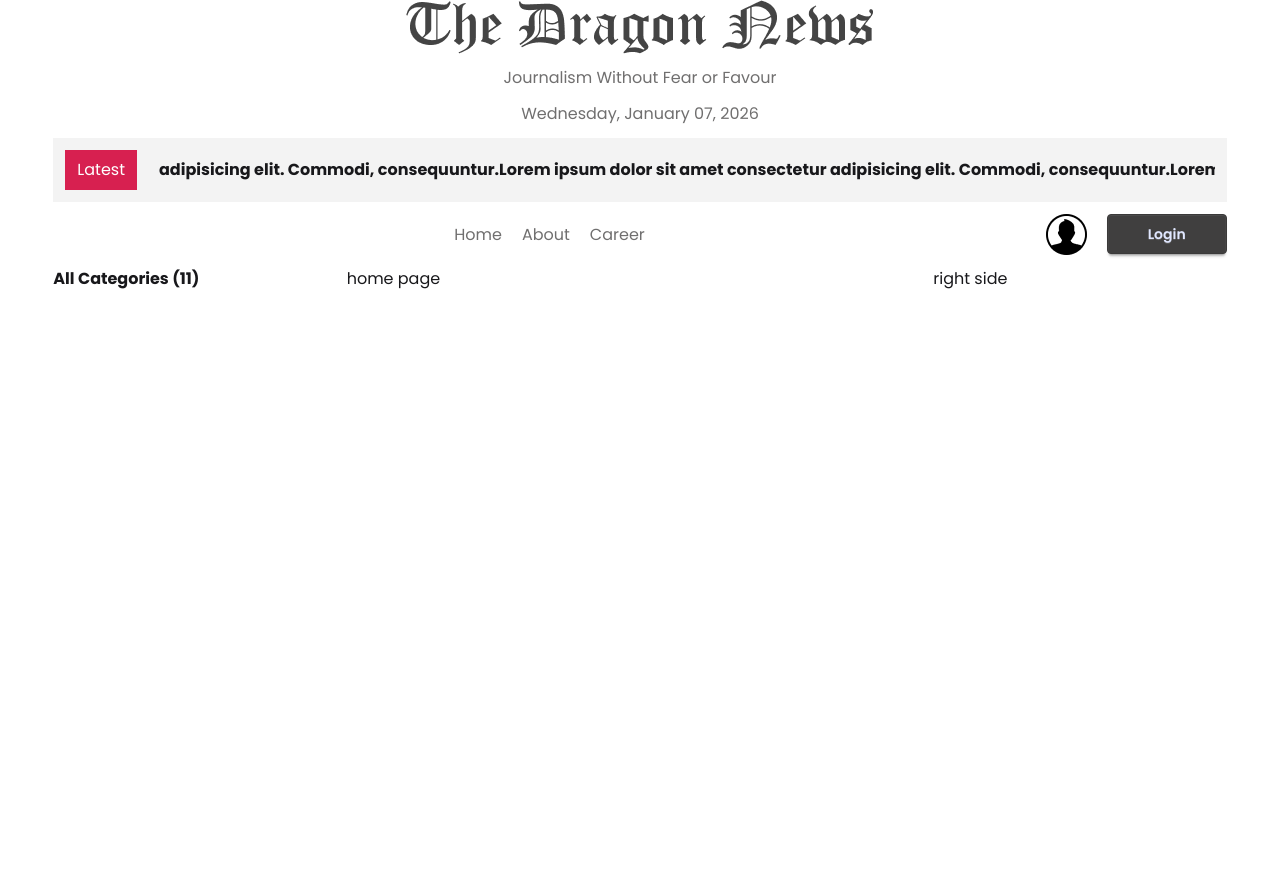
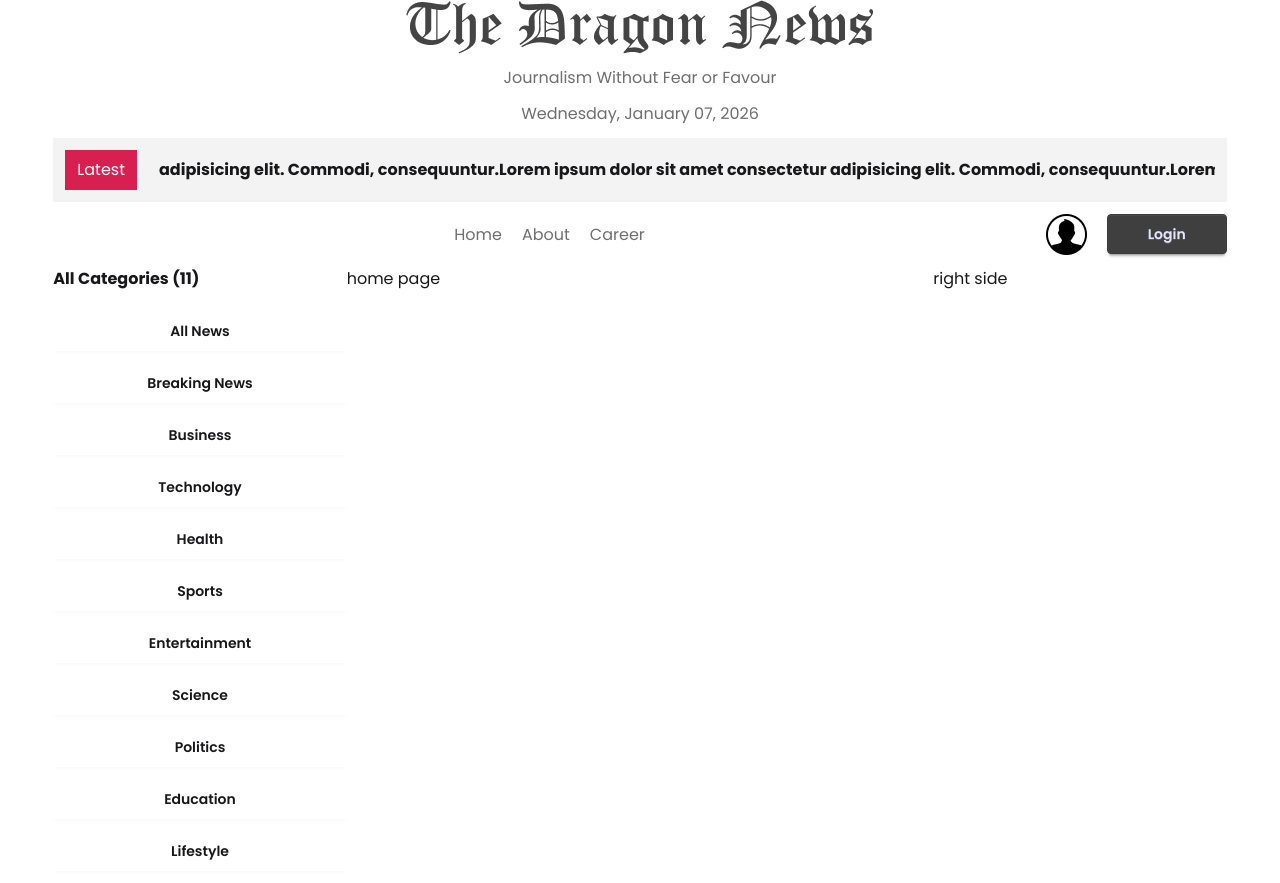
Before and after one commit to MasumRezaMunna/Dragon-News, a React (Vite) app: page / in a window 1280 px wide. Before the commit the page ends 800 px from the top, so only its background shows below. Built offline with nearby package versions, Linux system fonts and the light colour scheme.

Commit message:
displayed categories

```diff
--- a/package.json
+++ b/package.json
@@ -17,6 +17,7 @@
     "react-dom": "^19.2.0",
     "react-fast-marquee": "^1.6.5",
     "react-router": "^7.11.0",
+    "react-router-dom": "^7.12.0",
     "tailwindcss": "^4.1.18"
   },
   "devDependencies": {
--- a/src/components/Categories.jsx
+++ b/src/components/Categories.jsx
@@ -1,15 +1,26 @@
-import React, { use } from 'react';
+import React, { use } from "react";
+import { NavLink } from "react-router";
 
-const categoryPromise = fetch("/categories.json")
-.then((res) => res.json())
+const categoryPromise = fetch("/categories.json").then((res) => res.json());
 
 const Categories = () => {
-    const categories = use(categoryPromise)
-    return (
-        <div>
-            <h2 className="font-bold">All Categories ({categories.length})</h2>
-        </div>
-    );
+  const categories = use(categoryPromise);
+  return (
+    <div>
+      <h2 className="font-bold">All Categories ({categories.length})</h2>
+      <div className="grid grid-cols-1 mt-5 gap-3">
+        {categories.map((category) => (
+          <NavLink
+            key={category.id}
+            to={`/category/${category.id}`}
+            className={"btn bg-base-100 border-0 hover:bg-base-300"}
+          >
+            {category.name}
+          </NavLink>
+        ))}
+      </div>
+    </div>
+  );
 };
 
 export default Categories;
--- a/src/components/pages/CategoryNews.jsx
+++ b/src/components/pages/CategoryNews.jsx
@@ -3,7 +3,9 @@
 const CategoryNews = () => {
   return (
     <div>
-      <div> category news</div>
+      <div>
+        <h2>category news</h2>
+      </div>
     </div>
   );
 };
```
Also changed, not shown: src/routes/router.jsx (+12 -14 lines), 1 other file (tests, documents, lock files or other folders).
